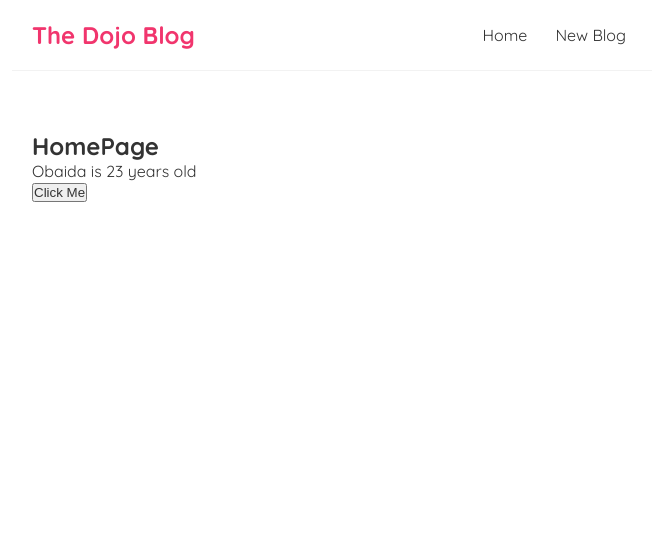
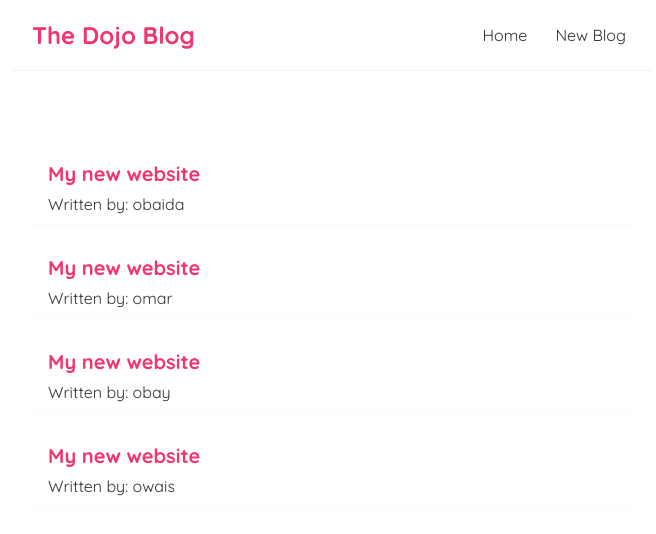
Before and after one commit to obaidash99/react-app, a React (Create React App) app: page / in a window 1280 px wide. Shown: the top 534 px of the page, without its empty margins (308-964 px from the left). Built offline with nearby package versions, Linux system fonts and the light colour scheme.

Commit message:
useState hooks examples

```diff
--- a/src/Home.js
+++ b/src/Home.js
@@ -2,19 +2,19 @@
 
 const Home = () => {
 	// let name = 'Obaida';
-	const [name, setName] = useState('Obaida');
-	const [age, setAge] = useState(23);
-	const [blogs, setBlogs] = useState([
+	// const [name, setName] = useState('Obaida');
+	// const [age, setAge] = useState(23);
+	const [blogs] = useState([
 		{ title: 'My new website', body: 'Lorem ipsum...', author: 'obaida', id: 1 },
 		{ title: 'My new website', body: 'Lorem ipsum...', author: 'omar', id: 2 },
 		{ title: 'My new website', body: 'Lorem ipsum...', author: 'obay', id: 3 },
 		{ title: 'My new website', body: 'Lorem ipsum...', author: 'owais', id: 4 },
 	]);
 
-	const handleClick = () => {
-		setName('Omar');
-		setAge(19);
-	};
+	// const handleClick = () => {
+	// 	setName('Omar');
+	// 	setAge(19);
+	// };
 
 	// const handleClickAgain = (name, e) => {
 	// 	console.log('Hello ' + name, e.target);
@@ -22,7 +22,7 @@
 
 	return (
 		<div className="home">
-			<h2>HomePage</h2>
+			{/* <h2>HomePage</h2>
 			<p>
 				{name} is {age} years old
 			</p>
@@ -30,7 +30,15 @@
 
 			{/* <button onClick={(e) => handleClickAgain('Obaida', e)}>Click Me Again!</button> */}
 
+			{/* <hr />
+			<hr /> */}
 
+			{blogs.map((blog) => (
+				<div className="blog-preview" key={blog.id}>
+					<h2>{blog.title}</h2>
+					<p>Written by: {blog.author}</p>
+				</div>
+			))}
 		</div>
 	);
 };
--- a/src/index.css
+++ b/src/index.css
@@ -37,3 +37,17 @@
 	margin: 40px auto;
 	padding: 20px;
 }
+/* Blog Preview */
+.blog-preview {
+	padding: 10px 16px;
+	margin: 20px 0;
+	border-bottom: 1px solid #fafafa;
+}
+.blog-preview:hover {
+	box-shadow: 1px 3px 5px rgba(0, 0, 0, 0.1);
+}
+.blog-preview h2 {
+	font-size: 20px;
+	color: #f1356d;
+	margin-bottom: 8px;
+}
```
